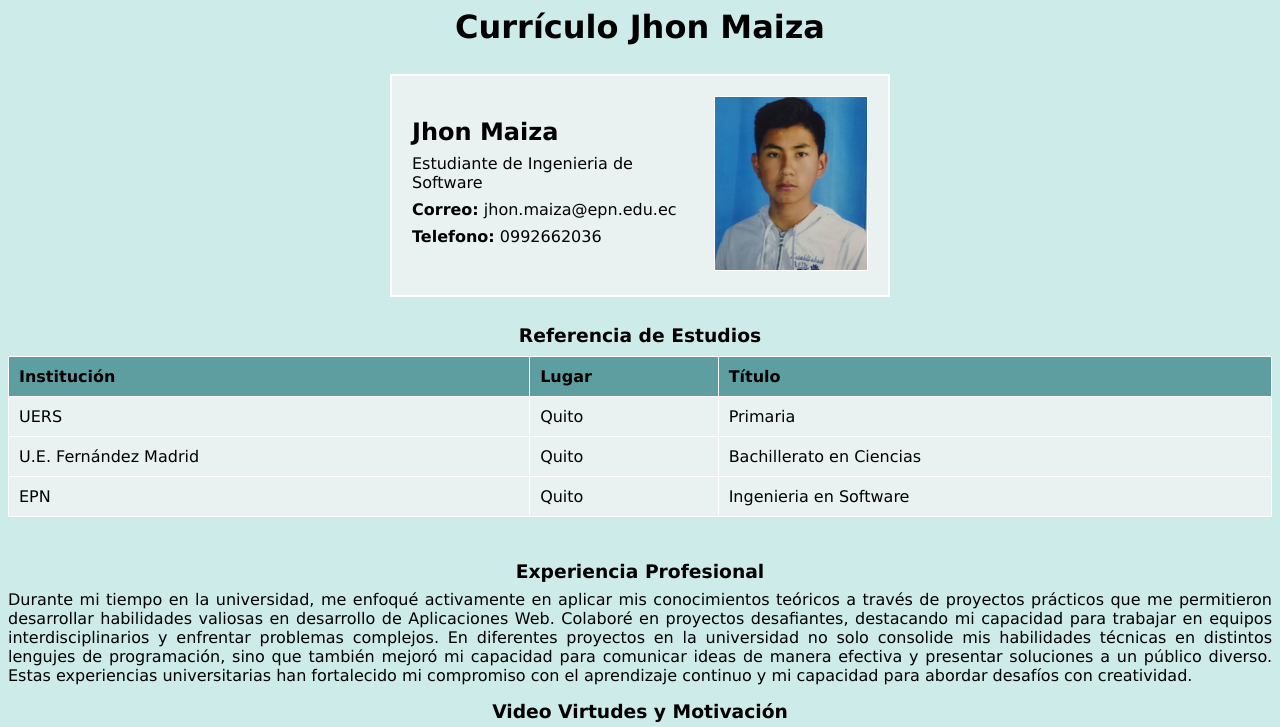
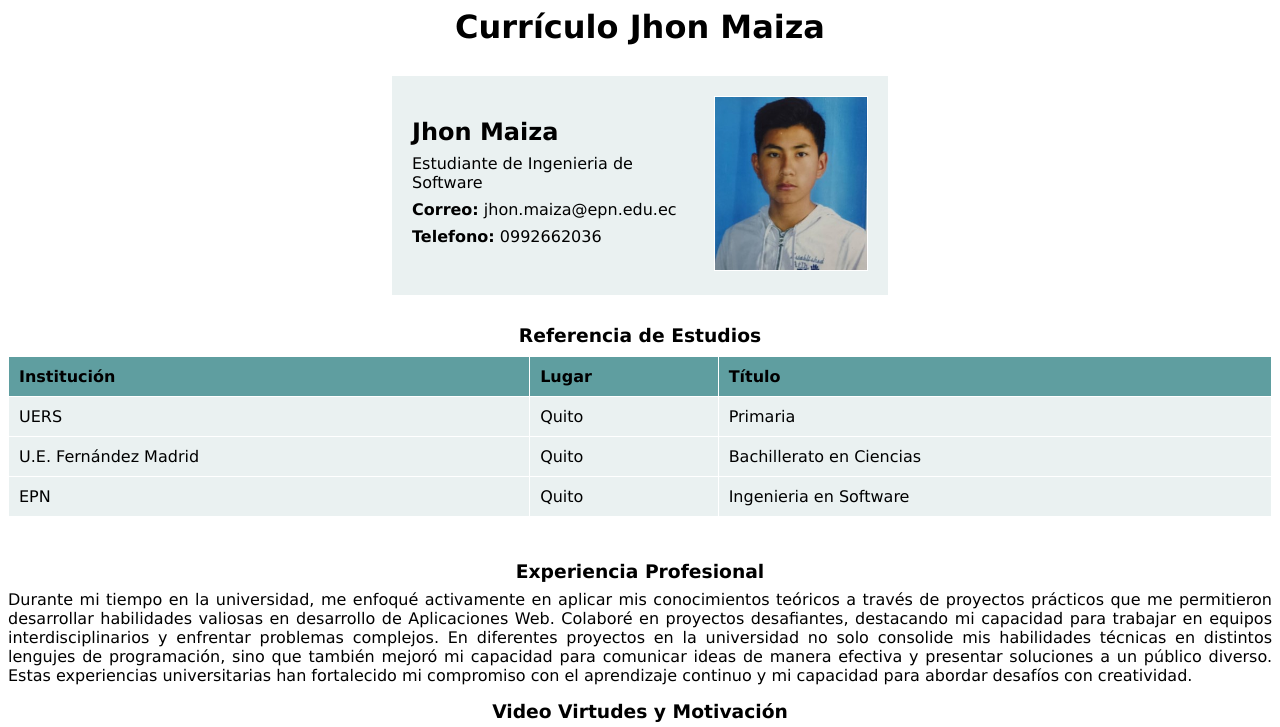
Before and after one commit to JhonDMM/TallerPrincipioPerceptible, a plain HTML site: page index.html in a window 1280 px wide. Shown: the top 727 px of the page. Drawn offline with Linux system fonts and the light colour scheme.

Commit message:
fix: background-color

```diff
--- a/estilos.css
+++ b/estilos.css
@@ -5,7 +5,6 @@
 }
 
 body{
-    background-color: #cdebe8;
     font-family: Verdana, Tahoma, sans-serif;
 }
 
```
